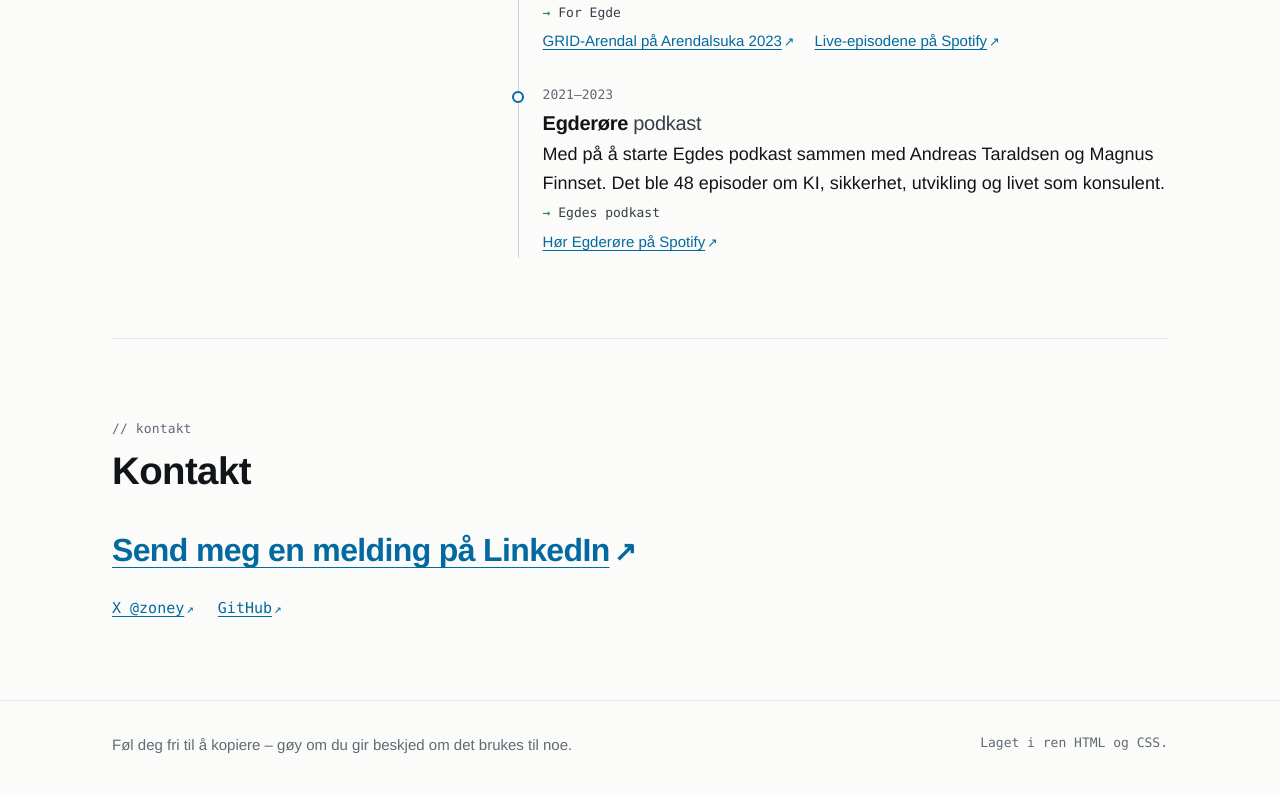
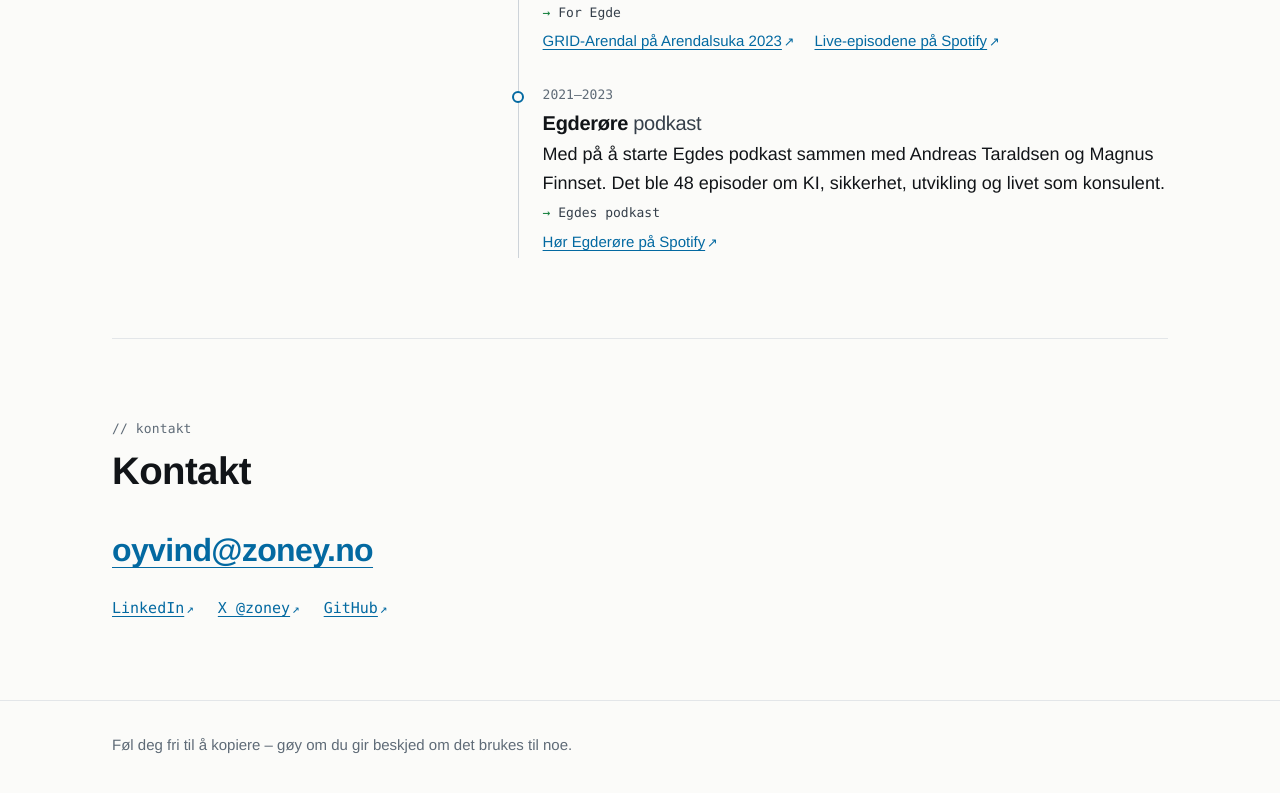
Before and after one commit to Zoney/oyvindbs-dot-no, a plain HTML site: page index.html in a window 1280 px wide. Shown: the part 2213-3006 px from the top of the page. Drawn offline with Linux system fonts and the light colour scheme.

Commit message:
content: restore contact e-mail, drop footer tagline
Co-Authored-By: Claude Opus 5.5 <noreply@anthropic.com>

```diff
--- a/index.html
+++ b/index.html
@@ -214,8 +214,9 @@
             <h2 id="kontakt-tittel">Kontakt</h2>
           </div>
           <div class="contact-box">
-            <p class="contact-big"><a class="ext" href="https://www.linkedin.com/in/%C3%B8yvind-brekkhus-sand%C3%A5ker-343a0a9/" rel="me">Send meg en melding på LinkedIn</a></p>
+            <p class="contact-big"><a href="mailto:oyvind@zoney.no">oyvind@zoney.no</a></p>
             <ul class="social">
+              <li><a class="ext" href="https://www.linkedin.com/in/%C3%B8yvind-brekkhus-sand%C3%A5ker-343a0a9/" rel="me">LinkedIn</a></li>
               <li><a class="ext" href="https://x.com/zoney" rel="me">X @zoney</a></li>
               <li><a class="ext" href="https://github.com/Zoney" rel="me">GitHub</a></li>
             </ul>
@@ -227,7 +228,6 @@
     <footer class="site-footer">
       <div class="wrap">
         <p>Føl deg fri til å kopiere – gøy om du gir beskjed om det brukes til noe.</p>
-        <p class="mono">Laget i ren HTML og CSS.</p>
       </div>
     </footer>
   </body>
--- a/style.css
+++ b/style.css
@@ -219,11 +219,6 @@ a:hover {
   justify-content: space-between;
   gap: 0.75rem 2rem;
   padding-block: 2rem 2.5rem;
-}
-
-.site-footer .mono {
-  font-family: var(--mono);
-  font-size: 0.8125rem;
 }
 
 /* ---------- Byggeklosser ---------- */
```
Also changed, not shown: 404.html (+0 -1 lines), articles/da-programmering-ble-som-a-strikke.html (+0 -1 lines), articles/devops-buzzword-part1.html (+0 -1 lines), homborsund/index.html (+0 -1 lines), skriving/index.html (+0 -1 lines), llms.txt, 1 other file.
